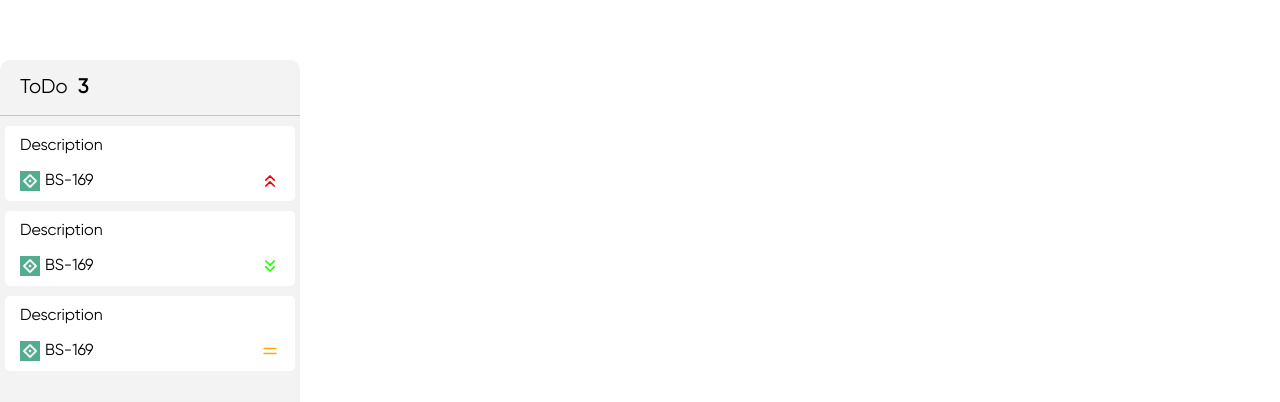
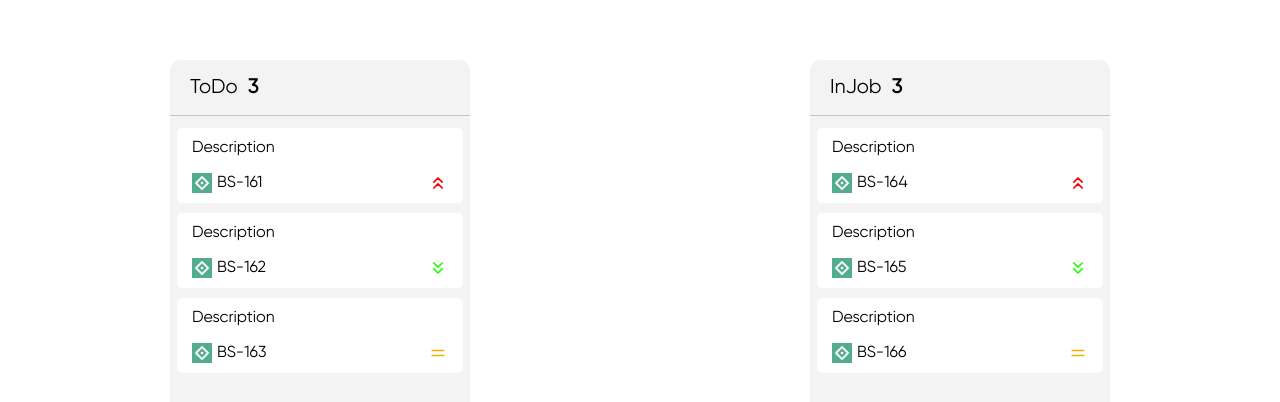
Before and after one commit to oyshen12/kanboard, a Vue app: page / in a window 1280 px wide. Shown: the top 402 px of the page. Built offline with nearby package versions, Linux system fonts and the light colour scheme.

Commit message:
Add drag event, drag handler and animation

```diff
--- a/src/components/DraggableColumn/DraggableColumn.scss
+++ b/src/components/DraggableColumn/DraggableColumn.scss
@@ -1,4 +1,6 @@
 .column {
+  display: flex;
+  flex-direction: column;
   width: 300px;
   min-height: 500px;
   background: #f4f3f4;
@@ -20,5 +22,15 @@
     grid-template-columns: 1fr;
     grid-gap: 10px 0;
     padding: 10px 5px;
+
+    &-wrap {
+      height: 100%;
+      border: 2px dashed transparent;
+
+      &.active {
+        border: 2px dashed green;
+        border-radius: 0 0 10px 10px;
+      }
+    }
   }
 }
--- a/src/components/DraggableColumn/DraggableColumn.vue
+++ b/src/components/DraggableColumn/DraggableColumn.vue
@@ -1,25 +1,36 @@
 <template>
-  <div
-    @drop="onDrop($event, column.id)"
-    @dragover.prevent
-    @dragenter.prevent
-    class="column"
-  >
+  <div class="column">
     <div class="column__info">
       <div>{{ column.name }}</div>
-      <div class="column__info-amount">{{ column.tasks.length }}</div>
+      <div class="column__info-amount">{{ tasks.length }}</div>
     </div>
-    <div class="column__tasks">
-      <Task v-for="task in column.tasks" :key="task.id" :task="task" />
+    <div
+      class="column__tasks-wrap"
+      @drop="onDrop"
+      @dragover.prevent
+      @dragenter.prevent
+      :class="{ active: dropColumnActive }"
+    >
+      <div class="column__tasks">
+        <Task
+          v-for="task in tasks"
+          :key="task.id"
+          :task="task"
+          @onDragStart="(taskId) => onDragStart(taskId)"
+          @onDragEnd="onDragEnd()"
+        />
+      </div>
     </div>
   </div>
 </template>
 
 <script lang="ts">
-import { defineComponent } from "vue";
+import { computed, defineComponent } from "vue";
 import Task from "@/components/Task/Task.vue";
 import { column } from "@/store/storeTypes";
 import type { PropType } from "vue";
+import { useStore } from "vuex";
+import { key } from "@/store/index";
 
 export default defineComponent({
   name: "DraggbleColumn",
@@ -32,16 +43,34 @@ export default defineComponent({
       required: true,
     },
   },
-  setup() {
-    const onDrop = (e: DragEvent, categoryId: number) => {
-      //   const itemId = parseInt(e.dataTransfer.getData("itemId"));
-      //   items.value = items.value.map((x) => {
-      //     if (x.id == itemId) x.categoryId = categoryId;
-      //     return x;
-      //   });
+  setup(props) {
+    const store = useStore(key);
+
+    const tasks = computed(() =>
+      store.state.tasks.filter((task) => task.columnId === props.column.id)
+    );
+
+    const dropColumnActive = computed(() => {
+      const draggableColumnId = store.state.draggableColumnId;
+      return draggableColumnId !== -1 && draggableColumnId !== props.column.id;
+    });
+
+    const onDrop = () => {
+      store.commit("transferTask", props.column.id);
+    };
+    const onDragStart = (taskId: number) => {
+      store.commit("setDraggableTaskId", taskId);
+      store.commit("setDraggableColumnId", props.column.id);
+    };
+    const onDragEnd = () => {
+      store.commit("clearDraggbleInfo");
     };
     return {
       onDrop,
+      onDragStart,
+      tasks,
+      dropColumnActive,
+      onDragEnd,
     };
   },
 });
--- a/src/components/Kanban/Kanban.scss
+++ b/src/components/Kanban/Kanban.scss
@@ -0,0 +1,4 @@
+.kanban {
+  display: flex;
+  justify-content: space-around;
+}
--- a/src/components/Kanban/Kanban.vue
+++ b/src/components/Kanban/Kanban.vue
@@ -1,5 +1,5 @@
 <template>
-  <div>
+  <div class="kanban">
     <DraggableColumn
       v-for="column in columns"
       :key="column.id"
--- a/src/components/Task/Task.vue
+++ b/src/components/Task/Task.vue
@@ -1,5 +1,10 @@
 <template>
-  <div draggable="true" @dragstart="onDragStart($event, task.id)" class="task">
+  <div
+    draggable="true"
+    @dragstart="onDragStart($event, task.id)"
+    @dragend="onDragEnd(task.id)"
+    class="task"
+  >
     <div class="task__name">{{ task.description }}</div>
     <div class="task__info">
       <div class="d-flex">
@@ -24,17 +29,22 @@ export default defineComponent({
       required: true,
     },
   },
-  setup() {
+  setup(props, { emit }) {
     const onDragStart = (e: DragEvent, id: number) => {
       if (e.dataTransfer) {
         e.dataTransfer.dropEffect = "move";
         e.dataTransfer.effectAllowed = "move";
-        e.dataTransfer.setData("itemId", id.toString());
+        emit("onDragStart", id);
       }
+    };
+
+    const onDragEnd = (id: number) => {
+      emit("onDragEnd", id);
     };
 
     return {
       onDragStart,
+      onDragEnd,
     };
   },
 });
--- a/src/store/mutations.ts
+++ b/src/store/mutations.ts
@@ -1 +1,23 @@
-export default {};
+import { State } from "./storeTypes";
+
+export default {
+  setDraggableTaskId(state: State, taskId: number) {
+    state.draggableTaskId = taskId;
+  },
+  transferTask(state: State, columnId: number) {
+    const task = state.tasks.find((task) => task.id === state.draggableTaskId);
+
+    if (task) {
+      task.columnId = columnId;
+      state.draggableColumnId = -1;
+      state.draggableTaskId = -1;
+    }
+  },
+  setDraggableColumnId(state: State, columnId: number) {
+    state.draggableColumnId = columnId;
+  },
+  clearDraggbleInfo(state: State) {
+    state.draggableColumnId = -1;
+    state.draggableTaskId = -1;
+  },
+};
--- a/src/store/state.ts
+++ b/src/store/state.ts
@@ -1,30 +1,60 @@
 import { State } from "./storeTypes";
 
 export const state: State = {
+  tasks: [
+    {
+      id: 0,
+      name: "BS-161",
+      description: "Description",
+      priority: "high",
+      columnId: 0,
+    },
+    {
+      id: 1,
+      name: "BS-162",
+      description: "Description",
+      priority: "low",
+      columnId: 0,
+    },
+    {
+      id: 2,
+      name: "BS-163",
+      description: "Description",
+      priority: "medium",
+      columnId: 0,
+    },
+    {
+      id: 3,
+      name: "BS-164",
+      description: "Description",
+      priority: "high",
+      columnId: 1,
+    },
+    {
+      id: 4,
+      name: "BS-165",
+      description: "Description",
+      priority: "low",
+      columnId: 1,
+    },
+    {
+      id: 5,
+      name: "BS-166",
+      description: "Description",
+      priority: "medium",
+      columnId: 1,
+    },
+  ],
   columns: [
     {
       id: 0,
       name: "ToDo",
-      tasks: [
-        {
-          id: 0,
-          name: "BS-169",
-          description: "Description",
-          priority: "high",
-        },
-        {
-          id: 1,
-          name: "BS-169",
-          description: "Description",
-          priority: "low",
-        },
-        {
-          id: 2,
-          name: "BS-169",
-          description: "Description",
-          priority: "medium",
-        },
-      ],
+    },
+    {
+      id: 1,
+      name: "InJob",
     },
   ],
+  draggableTaskId: -1,
+  draggableColumnId: -1,
 };
--- a/src/store/storeTypes.ts
+++ b/src/store/storeTypes.ts
@@ -4,13 +4,16 @@ export type task = {
   name: string;
   description: string;
   priority: taskPriority;
+  columnId: number;
 };
 export type column = {
   id: number;
   name: string;
-  tasks: task[];
 };
 
 export interface State {
+  tasks: task[];
   columns: column[];
+  draggableTaskId: number;
+  draggableColumnId: number;
 }
```
